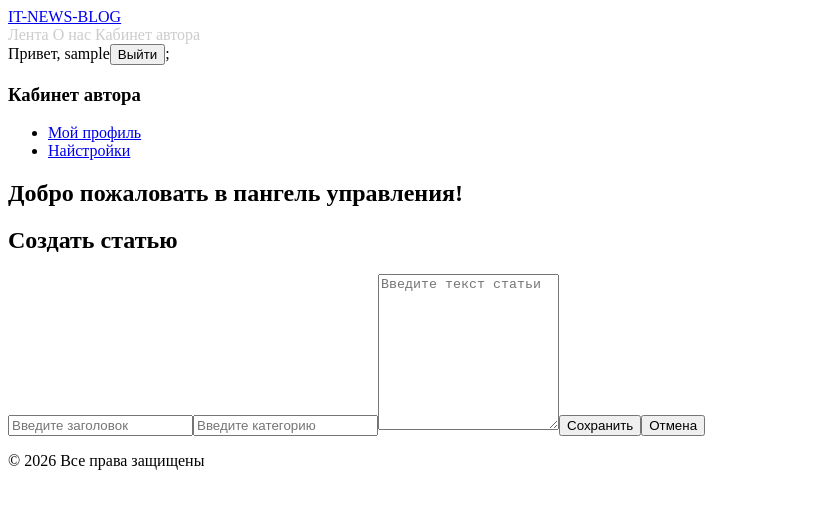
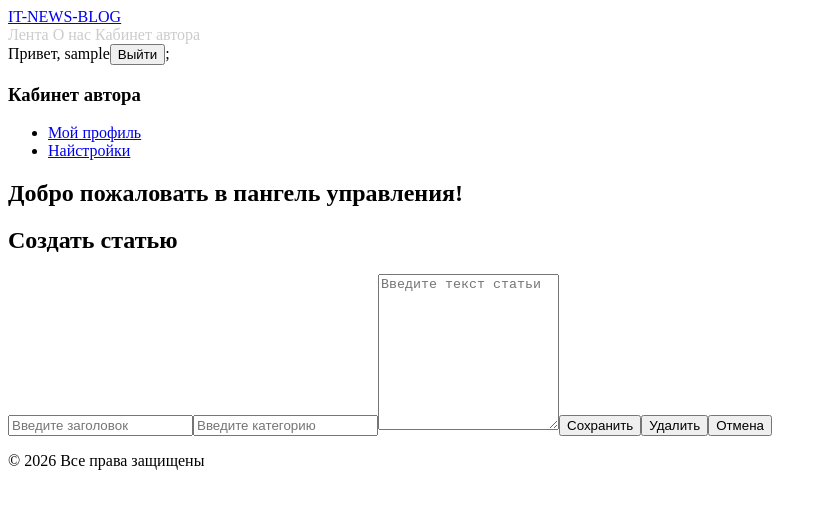
Before and after one commit to GrigoriySZ/ReactBlog, a React (Vite) app: page /dashboard/create-article in a window 1280 px wide. Shown: the top 508 px of the page, without its empty margins (0-827 px from the left). Built offline with nearby package versions, Linux system fonts and the light colour scheme; sample sign-in values are in the browser's storage.

Commit message:
add the delete article feature to the NewsFeed and ArticleEdit components

```diff
--- a/src/pages/ArticleEdit.jsx
+++ b/src/pages/ArticleEdit.jsx
@@ -72,6 +72,42 @@ function ArticleForm() {
         navigate('/news');
     };
 
+    const handleDelete = () => {
+        setError('');
+        // Проверяем на факт редактирования статьи
+        if (!isEditMode) return;
+
+        const articles = JSON.parse(localStorage.getItem('blog_articles') || '[]');
+        const articleDelete = articles.find(a => a.id === articleId);
+
+        if (!articleDelete) {
+            setError('Статья не найдена');
+            navigate('/news');
+            return;
+        };
+
+        // ЖЕСТКАЯ ПРОВЕРКА: именно автор пытается редактировать
+        if (articleDelete.authorId !== currentUser.id) {
+            alert('ВЫ МОЖЕТЕ РЕДАКТИРОВАТЬ ТОЛЬКО СВОИ СТАТЬИ');
+            navigate('/news');
+            return;
+        }
+
+        if (confirm(`Вы действительно хотите удалить статью "${articleDelete.title}"`)) {
+            // Отсортировываем список статей без удаленной
+            const newArticlesList = articles.filter((article) => article.id !== articleDelete.id);
+
+            // Передаем новый набор статей в localStorage
+            localStorage.setItem('blog_articles', JSON.stringify(newArticlesList));
+            alert(`Статья "${articleDelete.title}" успешно удалена`);
+            navigate('/news');
+            return;
+        }
+
+        // Сообщение в случае отмены или перезагрузки статьи
+        alert('Удаление статьи отменено');
+    };
+
     return(
         <div>
             <h2>
@@ -101,6 +137,12 @@ function ArticleForm() {
                 <button type="submit">Сохранить</button>
                 <button
                     type="button"
+                    onClick={handleDelete}
+                >
+                    Удалить
+                </button>
+                <button
+                    type="button"
                     onClick={() =>
                         navigate(-1)
                     }
--- a/src/pages/NewsFeed.jsx
+++ b/src/pages/NewsFeed.jsx
@@ -32,6 +32,8 @@ const ARTICLES_DATA = [
 function NewsFeed() {
     const { currentUser } = useAuth();
     const [articles, setArticles] = useState([]);
+
+    // const isEditMode = Boolean(articl)
 
     useEffect(() => {
         const savedArticles = localStorage.getItem('blog_articles');
@@ -93,7 +95,37 @@ function NewsFeed() {
         // Сбрасываем фильтры URL
         // Передаем пустой объект, URL становится /news
         setSearchParams({});
-    }
+    };
+
+    const handleDelete = (currentArticle) => {
+        // Ищем и проверяме наличие статьи
+        const articleDelete = articles.find(a => a.id === currentArticle.id);
+        if (!articleDelete) {
+            alert('Статья не найдена');
+            return;
+        };
+
+        // На случай удаления другим пользователем
+        if (currentUser.id !== articleDelete.authorId) {
+            alert('ВЫ МОЖЕТЕ УДАЛЯТЬ ТОЛЬКО СВОИ СТАТЬИ');
+            return;
+        };
+
+        // Запрашиваем подтверждение на удаление
+        if (confirm(`Вы действительно хотите удалить статью "${articleDelete.title}"`)) {
+            // Отсортировываем список статей без удаленной
+            const newArticlesList = articles.filter((article) => article.id !== articleDelete.id);
+
+            // Передаем новый набор статей в state и загружаем их в localStorage
+            setArticles(newArticlesList);
+            localStorage.setItem('blog_articles', JSON.stringify(newArticlesList));
+            alert(`Статья "${articleDelete.title}" успешно удалена`);
+            return;
+        }
+
+        // Сообщение в случае отмены или перезагрузки статьи
+        alert('Удаление статьи отменено')
+    };
 
     return (
         <>
@@ -158,6 +190,11 @@ function NewsFeed() {
                                     Редактировать
                                 </Link>
                             )}
+                            { currentUser && currentUser.id === a.authorId && (
+                                <button onClick={() => handleDelete(a)}>
+                                    Удалить
+                                </button>
+                            )}
                         </article>
                     ))
                 ) : (
```
